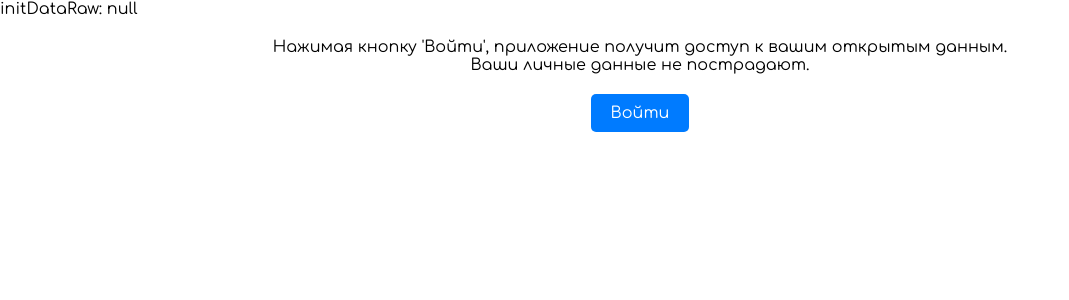
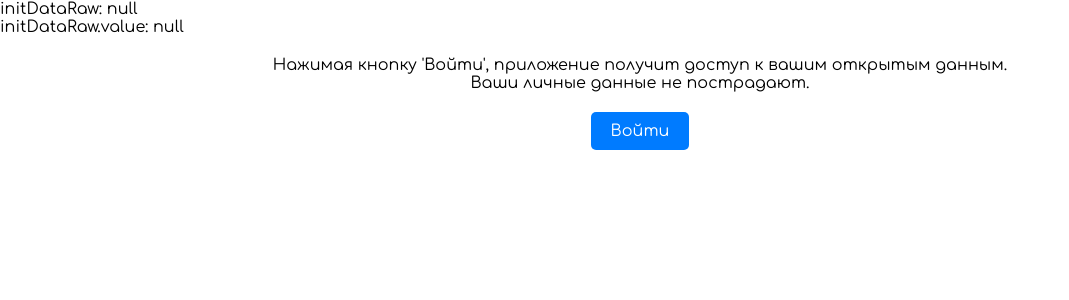
Before and after one commit to gefeeplay/mini-app, a Vue app: page / in a window 1280 px wide. Shown: the top 300 px of the page, without its empty margins (0-1069 px from the left). Built offline with nearby package versions, Linux system fonts and the light colour scheme.

Commit message:
no LoginView check4

```diff
--- a/src/components/LoginView.vue
+++ b/src/components/LoginView.vue
@@ -9,6 +9,8 @@ const { userData, initDataRaw } = useTelegram()
 const fakeInitData = "user=%7B%22id%22%3A909844183%2C%22first_name%22%3A%22Miska%22%2C%22last_name%22%3A%22%22%2C%22username%22%3A%22gefeeRu%22%2C%22language_code%22%3A%22ru%22%2C%22allows_write_to_pm%22%3Atrue%2C%22photo_url%22%3A%22https%3A%5C%2F%5C%2Ft.me%5C%2Fi%5C%2Fuserpic%5C%2F320%5C%2F2cXXMBKksn2jvadNJFGJLUMjCLWWa6wcUhCZPT962M8.svg%22%7D&chat_instance=-6139284978316757086&chat_type=sender&auth_date=1755960241&signature=aA673g3WFjZ7Mu1-8HhKTZfIaPye5lxYnf44Dgmjtmnbv9YEP3ihlhxTivVoZp1Pm0wJVZhMlJYqdNy2A1_CAw&hash=63bbaca6ddc2c8c6be6a4f8c130ec401b0838b8723390a5aaec07c375dea2af3";
 
 /*const initDataRaw = fakeInitData*/
+
+const initDataSend = String(initDataRaw.value)
 
 const setAuthenticated = inject('setAuthenticated')
 
@@ -26,7 +28,7 @@ async function login() {
       return
     }
 
-    const data = await tgLogin(initDataRaw)
+    const data = await tgLogin(String(initDataRaw))
     /*console.log('Ответ сервера:', data)*/
 
     // Всплывающее окно с ответом сервера
@@ -70,6 +72,7 @@ async function login() {
 
 <template>
   <div>initDataRaw: {{ String(initDataRaw) }}</div>
+  <div> initDataRaw.value: {{ initDataSend }}</div>
   <div class="login-container">
     <div>Нажимая кнопку 'Войти', приложение получит доступ к вашим открытым данным.<br>
       Ваши личные данные не пострадают.
```
